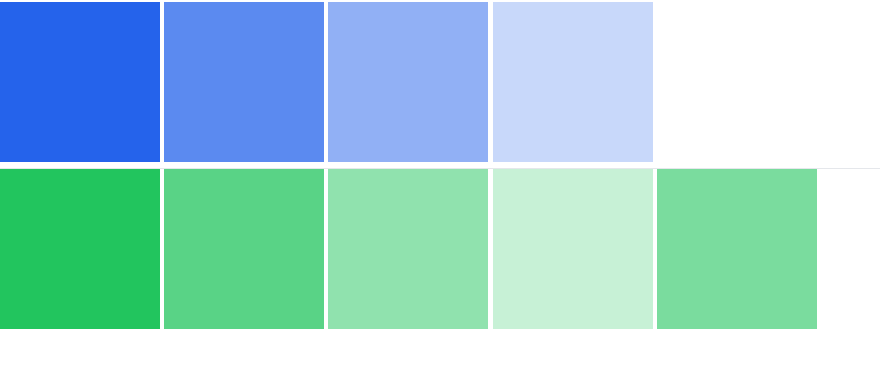
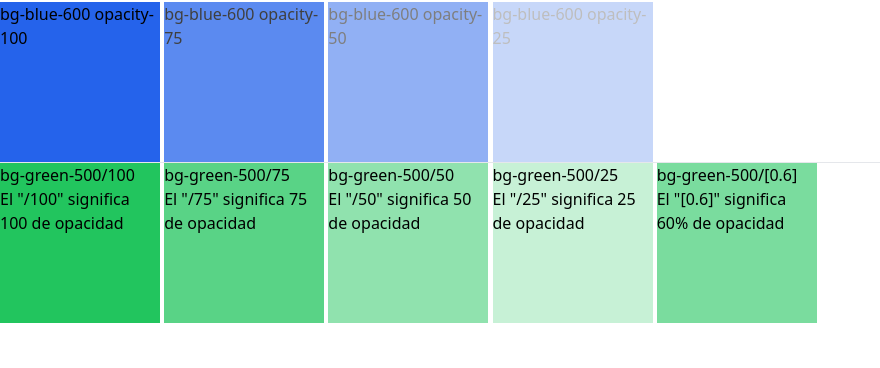
Before and after one commit to mjriveraknowmad/curso-inicio-tailwindcss, a website: page src/contenedores-y-backgrounds/opacity.html in a window 1280 px wide. Shown: the part 86-454 px from the top of the page, without its empty margins (0-880 px from the left). Drawn offline with nearby package versions, Linux system fonts and the light colour scheme.

Commit message:
feat: agregar texto descriptivo a las secciones de opacidad

```diff
--- a/src/contenedores-y-backgrounds/opacity.html
+++ b/src/contenedores-y-backgrounds/opacity.html
@@ -20,20 +20,20 @@
 
         <!-- Opacity -->
         <h1 class="text-4xl mb-2">Opacity</h1>
-        <div class="w-40 h-40 bg-blue-600 opacity-100"></div>
-        <div class="w-40 h-40 bg-blue-600 opacity-75"></div>
-        <div class="w-40 h-40 bg-blue-600 opacity-50"></div>
-        <div class="w-40 h-40 bg-blue-600 opacity-25"></div>
-        <div class="w-40 h-40 bg-blue-600 opacity-0"></div>
+        <div class="w-40 h-40 bg-blue-600 opacity-100">bg-blue-600 opacity-100</div>
+        <div class="w-40 h-40 bg-blue-600 opacity-75">bg-blue-600 opacity-75</div>
+        <div class="w-40 h-40 bg-blue-600 opacity-50">bg-blue-600 opacity-50</div>
+        <div class="w-40 h-40 bg-blue-600 opacity-25">bg-blue-600 opacity-25</div>
+        <div class="w-40 h-40 bg-blue-600 opacity-0">bg-blue-600 opacity-0</div>
 
         <hr>
 
         <!-- Segunda forma -->
-        <div class="w-40 h-40 bg-green-500/100"></div>
-        <div class="w-40 h-40 bg-green-500/75"></div>
-        <div class="w-40 h-40 bg-green-500/50"></div>
-        <div class="w-40 h-40 bg-green-500/25"></div>
-        <div class="w-40 h-40 bg-green-500/[0.6]"></div>
+        <div class="w-40 h-40 bg-green-500/100">bg-green-500/100 <br/> El "/100" significa 100 de opacidad</div>
+        <div class="w-40 h-40 bg-green-500/75">bg-green-500/75 <br/> El "/75" significa 75 de opacidad</div>
+        <div class="w-40 h-40 bg-green-500/50">bg-green-500/50 <br/> El "/50" significa 50 de opacidad</div>
+        <div class="w-40 h-40 bg-green-500/25">bg-green-500/25 <br/> El "/25" significa 25 de opacidad</div>
+        <div class="w-40 h-40 bg-green-500/[0.6]">bg-green-500/[0.6] <br/> El "[0.6]" significa 60% de opacidad</div>
     </div>
 
 </body>
```
